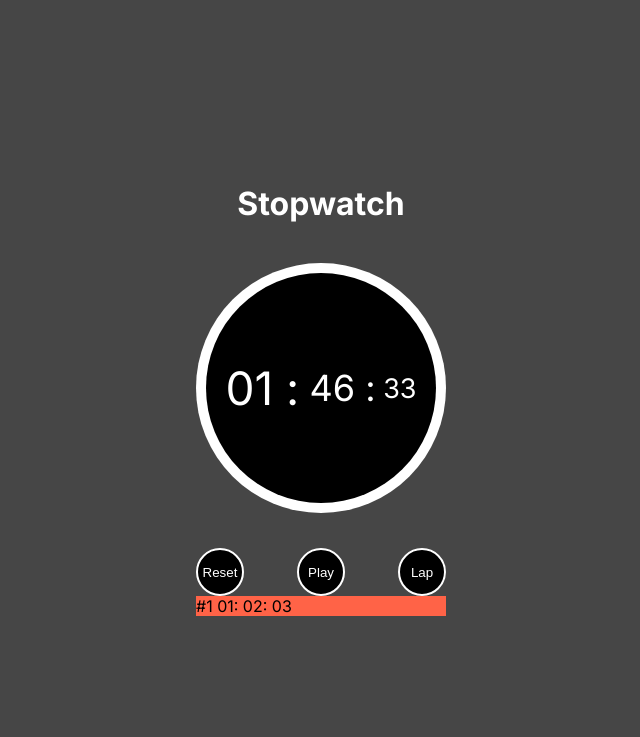
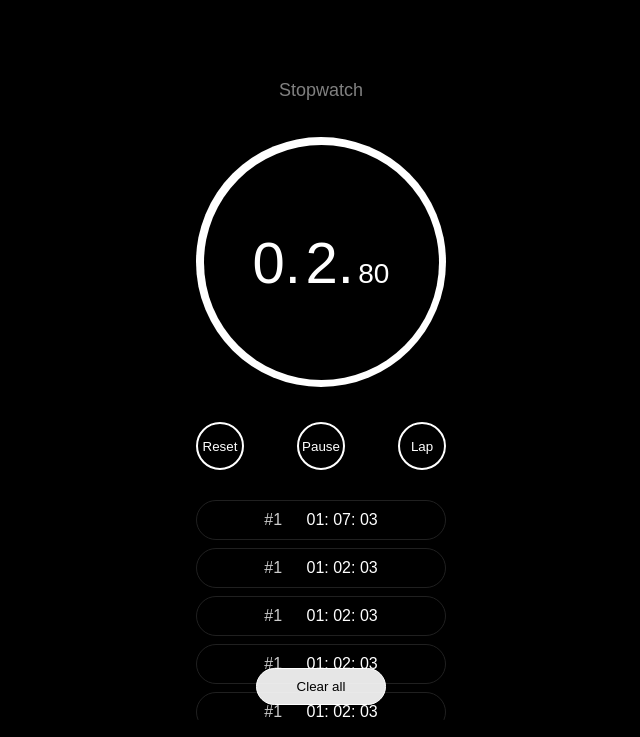
Before and after one commit to EmanuelMendoza20/stopwatch, a plain HTML site: page index.html in a window 1280 px wide. Both pictures are taken after a click on the button "Play". Shown: the whole page, without its empty margins (319-959 px from the left). Drawn offline with Linux system fonts and the light colour scheme; a web font is replaced by a local one.

Commit message:
Add files via upload

```diff
--- a/index.html
+++ b/index.html
@@ -7,37 +7,57 @@
     <!-- External CSS -->
     <link rel="stylesheet" href="./style.css">
     <!-- External Font -->
-    <link rel="preconnect" href="https://fonts.googleapis.com">
-    <link rel="preconnect" href="https://fonts.gstatic.com" crossorigin>
-    <link href="https://fonts.googleapis.com/css2?family=Inter:wght@400;500;600;700;800&display=swap" rel="stylesheet">
+    <link href="https://fonts.cdnfonts.com/css/mona-sans?styles=144357,144333,144339,144351,144321,144327,144315" rel="stylesheet">
 </head>
 <body>
-    <div class="title">
-        <h1>
-            Stopwatch
-        </h1>
-    </div>
-
     <div class="container">
+        <div class="title">
+            <h1>
+                Stopwatch
+            </h1>
+        </div>
         <div class="watch">
             <div class="outer-circle">
                 <div class="inner-circle">
-                        <span class="text minute">01 :</span>
-                        <span class="text sec">&nbsp;46 :</span>
-                        <span class="text msec">&nbsp;33</span>
+                    <div class="text-container">
+                        <span class="text minute">0.</span>
+                        <span class="text sec">0</span>
+                        <span class="text msec">.00</span>
+                    </div>
                 </div>
             </div>
             <div class="button-wrapper">
-                <button class="button">Reset</button>
-                <button class="button">Play</button>
-                <button class="button">Lap</button>
+                <button class="button reset hidden">Reset</button>
+                <button class="button play">Play</button>
+                <button class="button lap hidden">Lap</button>
             </div>
         </div>
         <ul class="laps">
             <li class="lap-item">
                 <span class="number">#1</span>
+                <span class="time-stamp"> 01: 07: 03</span>
+            </li>
+            <li class="lap-item">
+                <span class="number">#1</span>
                 <span class="time-stamp"> 01: 02: 03</span>
             </li>
+            <li class="lap-item">
+                <span class="number">#1</span>
+                <span class="time-stamp"> 01: 02: 03</span>
+            </li>
+            <li class="lap-item">
+                <span class="number">#1</span>
+                <span class="time-stamp"> 01: 02: 03</span>
+            </li>
+            <li class="lap-item">
+                <span class="number">#1</span>
+                <span class="time-stamp"> 01: 02: 03</span>
+            </li>
+            <li class="lap-item">
+                <span class="number">#1</span>
+                <span class="time-stamp"> 01: 02: 03</span>
+            </li>
+            <button class="lap-clear-button">Clear all</button>
         </ul>
     </div>
 
--- a/script.js
+++ b/script.js
@@ -0,0 +1,66 @@
+const playButton = document.getElementsByClassName("play")[0];
+const resetButton = document.getElementsByClassName("reset")[0];
+const lapButton = document.getElementsByClassName("lap")[0];
+const second = document.getElementsByClassName("sec")[0];
+const mSecond = document.getElementsByClassName("msec")[0];
+const minute = document.getElementsByClassName("minute")[0];
+
+let isPlay = false;
+let secCounter = 0;
+let sec;
+let mSec;
+let mSecCounter = 0;
+let min;
+let minCounter = 0;
+
+const toggleButton = () => {
+    lapButton.classList.remove("hidden")
+    resetButton.classList.remove("hidden")
+}
+
+const play = () => {
+    if(!isPlay) {
+        playButton.innerHTML = "Pause";
+        min = setInterval(() => {
+            minute.innerText = `${++minCounter}.`;
+        }, 60*1000)
+        sec = setInterval(() => {
+            if (secCounter === 60){
+                secCounter = 0;
+            }
+            second.innerText = `${++secCounter}.`;
+        }, 1000);
+        mSec = setInterval(() => {
+            if(mSecCounter === 100){
+                mSecCounter = 0;
+            }
+            mSecond.innerText = ++mSecCounter;
+        }, 10)
+        isPlay = true;
+    } else {
+        playButton.innerHTML = "Play";
+        clearInterval(min);
+        clearInterval(sec);
+        clearInterval(mSec);
+        isPlay = false;
+    }
+    toggleButton();
+    console.log(isPlay)
+}
+
+const reset = () => {
+    lapButton.classList.add("hidden")
+    resetButton.classList.add("hidden")
+    playButton.innerHTML = "Play"
+    minute.innerHTML = "0.";
+    second.innerHTML = "0."
+    mSecond.innerHTML = "0";
+    //Resetear contadores
+    secCounter = 0;
+    mSecCounter = 0;
+    minCounter = 0;
+
+}
+
+playButton.addEventListener("click", play);
+resetButton.addEventListener("click", reset);
--- a/style.css
+++ b/style.css
@@ -2,22 +2,29 @@
     margin: 0;
     padding: 0;
     box-sizing: border-box;
+    outline: none;
 }
 
 body{
-    font-family: 'Inter', sans-serif;
+    font-family: 'Mona-Sans', sans-serif;
     font-size: 16px;
     width: 100%;
     height: 100vh;
-    background-color: rgb(70, 70, 70);
+    background-color: black;
     display: flex;
     flex-direction: column;
     align-items: center;
     justify-content: center;
     gap: 40px;
 }
+.title{
+    text-align: center;
+    margin-bottom: 36px;
+}
 h1{
-    color: white;
+    color: rgb(128, 128, 128);
+    font-weight: 200;
+    font-size: 18px;
 }
 .outer-circle{
     width: 250px;
@@ -30,8 +37,8 @@ h1{
 }
 
 .inner-circle{
-    width: 230px;
-    height: 230px;
+    width: 235px;
+    height: 235px;
     border-radius: 50%;
     background-color: black;
     display: flex;
@@ -42,18 +49,19 @@ h1{
 .text{
     color: white;
     font-size: 26px;
+    font-weight: 300;
 }
 
 .minute{
-    font-size: 46px;
+    font-size: 58px;
 }
 
 .sec{
-    font-size: 36px;
+    font-size: 58px;
 }
 
 .msec{
-    font-size: 27px;
+    font-size: 28px;
 }
 
 .button-wrapper{
@@ -71,6 +79,8 @@ h1{
     border-radius: 50%;
     border: solid 2px white;
     cursor: pointer;
+    font-weight: 300;
+    font-family: 'Mona-Sans', sans-serif;
 }
 
 .button:hover{
@@ -80,5 +90,49 @@ h1{
 .laps{
     width: auto;
     overflow: auto;
-    background-color: tomato;
+    list-style: none;
+    color: white;
+    height: 250px;    padding: 30px 0;
+    display: flex;
+    flex-direction: column;
+    gap: 8px;
+    position: relative;
+
 }
+.laps::-webkit-scrollbar{
+    display: none;
+}
+.lap-item{
+    width: 100%;
+    padding: 10px;
+    text-align: center;
+    border: 1px solid #202020;
+    border-radius: 50px;
+    font-weight: 300;
+}
+.time-stamp{
+    margin-left: 20px;
+}
+.number{
+    color: #cccccc
+}
+
+.lap-clear-button{
+    display: block;
+    position: fixed;
+    z-index: 1000;
+    bottom: 95px;
+    left: 50%;
+    transform: translate(-50%);
+    width: 130px;
+    padding: 10px 0;
+    border-radius: 50px;
+    background-color: rgba(255, 255, 255, 0.9);
+    border: 1px solid white;
+    cursor: pointer;
+    font-family: 'Mona-Sans', sans-serif;
+    font-weight: 500
+}
+.hidden{
+    visibility: hidden;
+}
```
